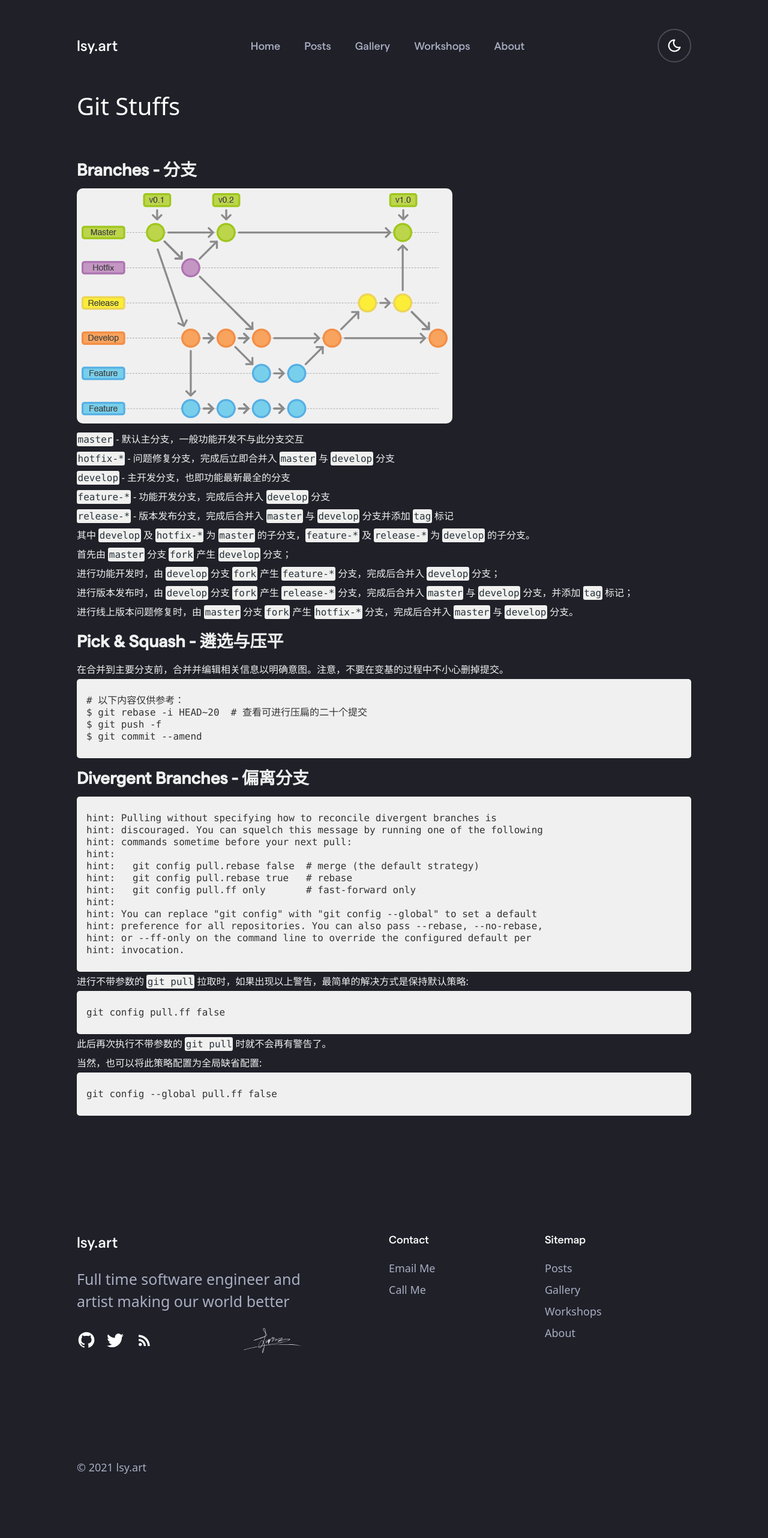
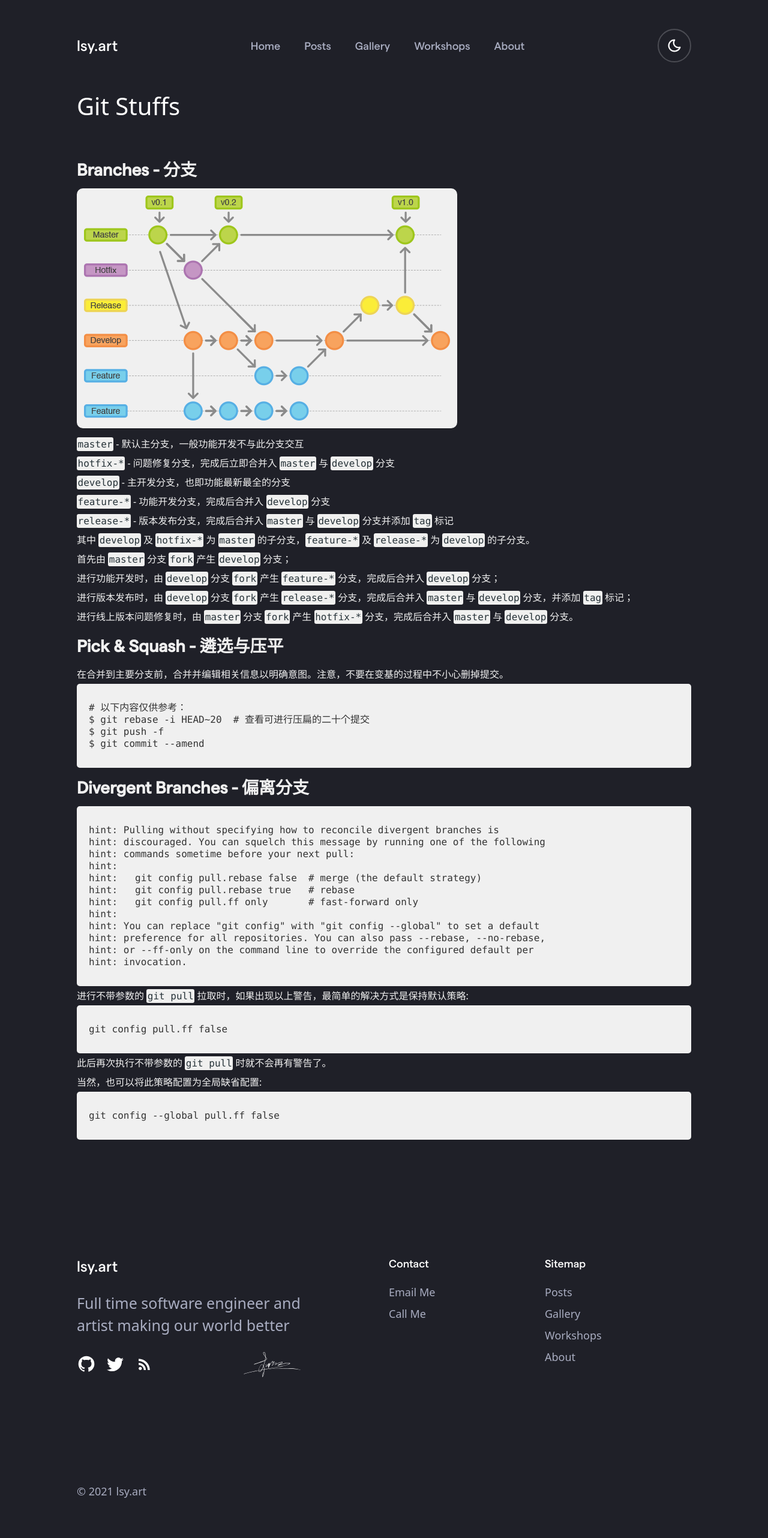
Before and after one commit to Meniny/lsy.art, a Jekyll site: the page built from _posts/2021-06-08-GitStuffs.md, in a window 1280 px wide. Shown: the whole page at 60% size. Built offline with Jekyll 4.4.1, drawn with Linux system fonts in a browser that asks for light colours; some web fonts are replaced; before the commit the page ends 2524 px from its top, so only the background shows below that.

Commit message:
css:post-content

```diff
--- a/assets/css/post-content.css
+++ b/assets/css/post-content.css
@@ -9,7 +9,7 @@
   white-space: pre-wrap;
 	color: #333;
 	margin: 10px 0;
-	padding: 6px 6px;
+	padding: 10px 10px;
 	line-height: 20px;
 }
 
@@ -48,5 +48,5 @@
 	background-color: #f0f0f0;
 	border-radius: 10px;
 	margin: 10px 0;
-	padding: 6px 6px;
+	padding: 10px 10px;
 }
```
